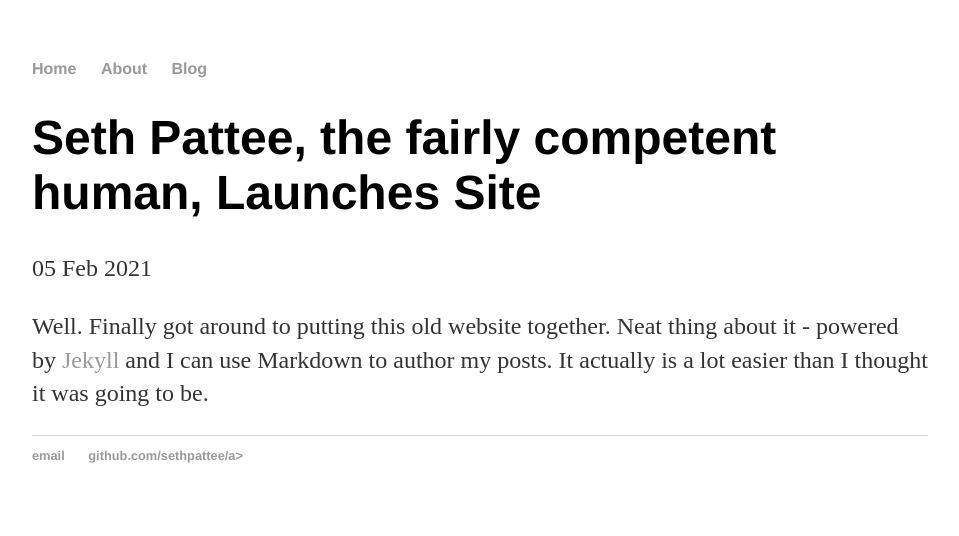
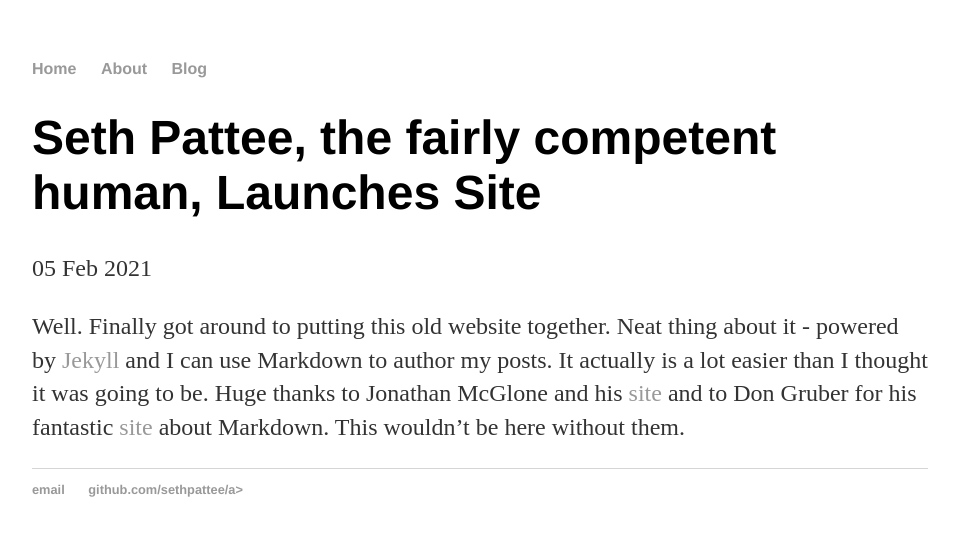
Before and after one commit to SethPattee/SethPattee.github.io, a Jekyll site: the page built from _posts/2021-02-05-seth-pattee-site-launched.md, in a window 1280 px wide. Shown: the top 536 px of the page, without its empty margins (160-1119 px from the left). Built offline with Jekyll 4.4.1, drawn with Linux system fonts in a browser that asks for light colours.

Commit message:
Update 2021-02-05-seth-pattee-site-launched.md

```diff
--- a/_posts/2021-02-05-seth-pattee-site-launched.md
+++ b/_posts/2021-02-05-seth-pattee-site-launched.md
@@ -4,4 +4,4 @@
 date: 2021-02-05
 ---
 
-Well. Finally got around to putting this old website together. Neat thing about it - powered by [Jekyll](http://jekyllrb.com) and I can use Markdown to author my posts. It actually is a lot easier than I thought it was going to be.
+Well. Finally got around to putting this old website together. Neat thing about it - powered by [Jekyll](http://jekyllrb.com) and I can use Markdown to author my posts. It actually is a lot easier than I thought it was going to be. Huge thanks to Jonathan McGlone and his [site](http://jmcglone.com/guides/github-pages/) and to Don Gruber for his fantastic [site](https://daringfireball.net/projects/markdown/basics) about Markdown. This wouldn't be here without them.
```
